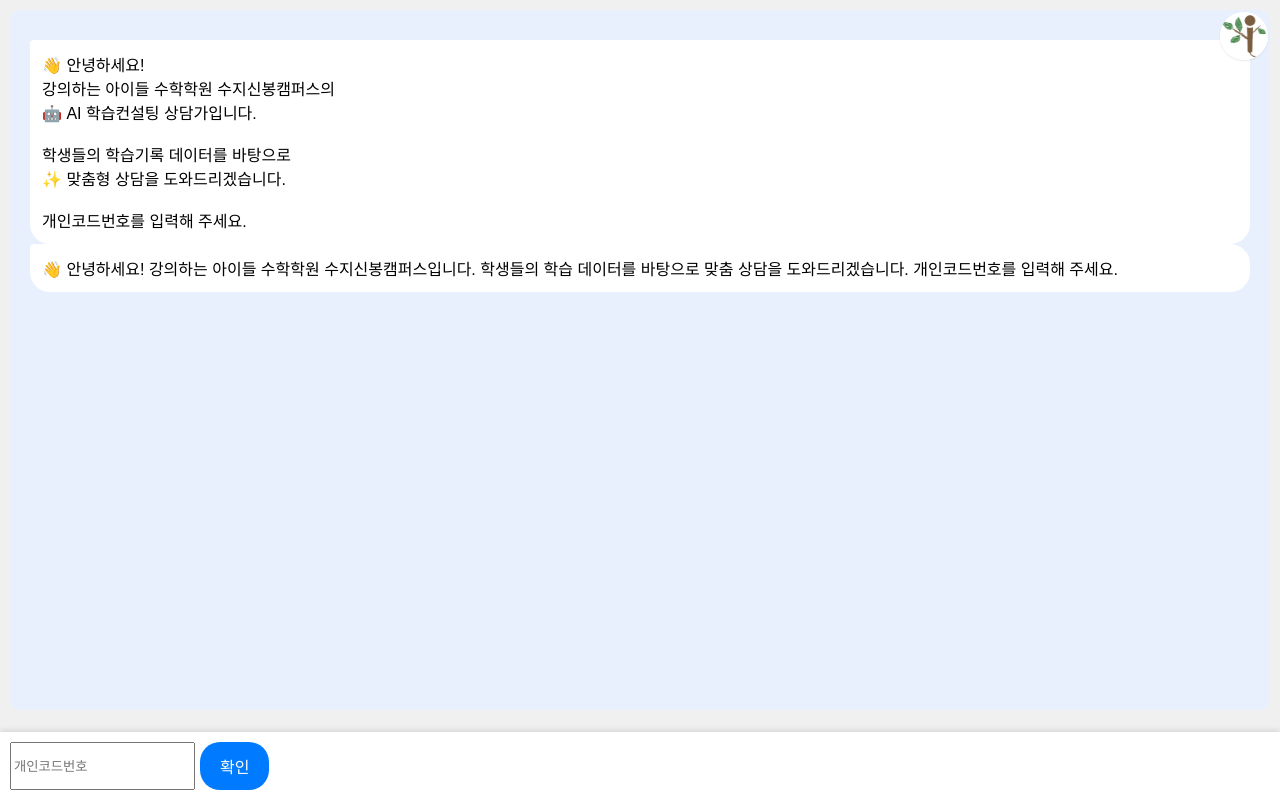
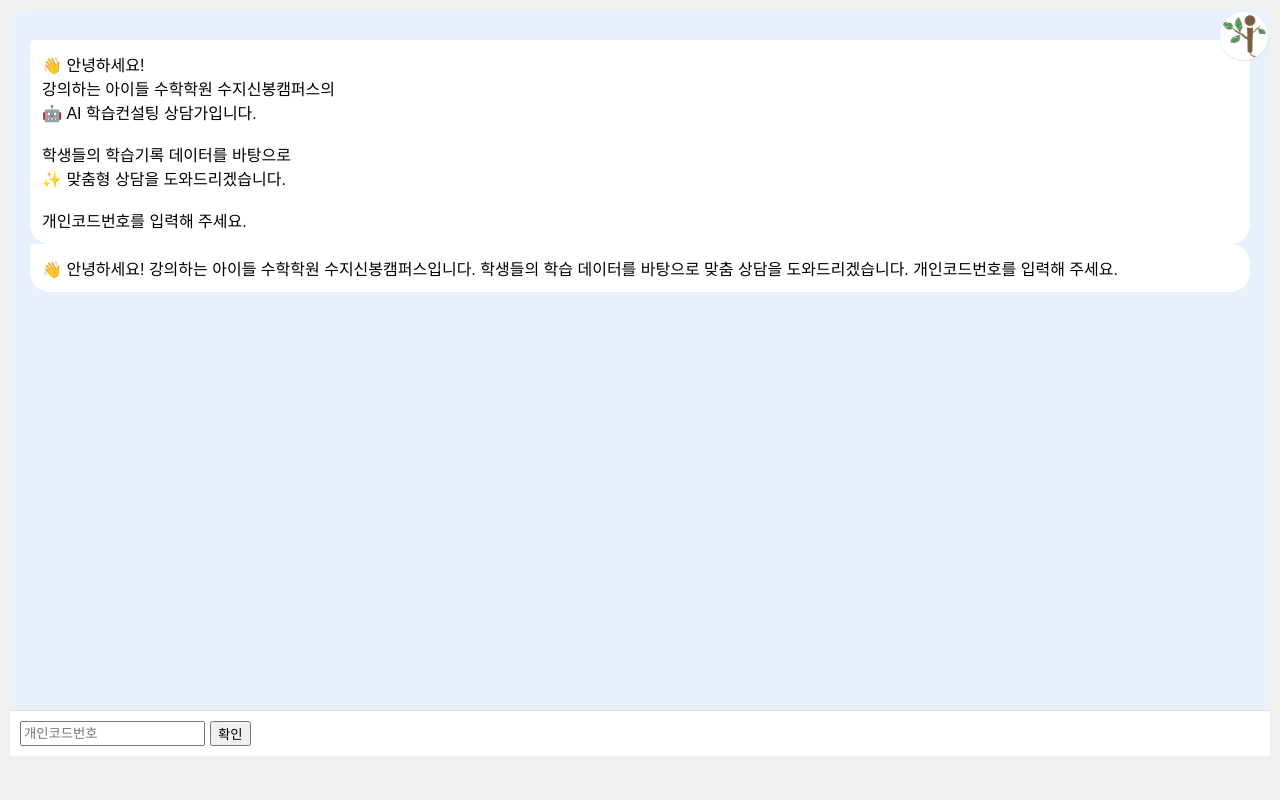
Before and after one commit to SINBONGMATH/learning-chatbotcd, a FastAPI app: page / in a window 1280 px wide. Run offline with FastAPI, Linux system fonts and the light colour scheme.

Commit message:
Update chat.html

```diff
--- a/templates/chat.html
+++ b/templates/chat.html
@@ -72,16 +72,14 @@
         }
 
         .input-container {
-            position: fixed;
+            display: flex;
+            padding: 10px;
+            gap: 10px;  /* 간격 추가 */
+            align-items: center;
+            background-color: white;
+            border-top: 1px solid #e0e0e0;
+            position: sticky;
             bottom: 0;
-            left: 0;
-            right: 0;
-            padding: 10px;
-            background: white;
-            display: flex;
-            flex-direction: column;
-            gap: 8px;
-            box-shadow: 0 -2px 5px rgba(0,0,0,0.1);
         }
 
         .code-container {
@@ -96,23 +94,18 @@
         }
 
         .message-input {
-            background-color: #F0F0F0;  /* 옅은 회색 */
-            border: none;
-            padding: 12px;
-            border-radius: 20px;
-            margin: 8px;
             flex-grow: 1;
+            margin-right: 15px;  /* 오른쪽 여백 증가 */
         }
 
-        button {
-            padding: 12px 20px;
-            background-color: #007bff;
+        .send-button, .confirm-button {
+            margin-right: 10px;  /* 오른쪽 여백 추가 */
+            min-width: 60px;     /* 버튼 최소 너비 설정 */
+            background-color: #007bff;  /* 파란색 */
             color: white;
             border: none;
-            border-radius: 20px;
-            cursor: pointer;
-            font-size: 16px;
-            white-space: nowrap;
+            border-radius: 5px;
+            padding: 8px 15px;
         }
 
         button:active {
@@ -181,9 +174,8 @@
 
     <script>
         window.onload = function() {
-            // 초기 메시지 표시
-            const initialMessage = `👋 안녕하세요!
-강의하는 아이들 수학학원 수지신봉캠퍼스입니다.
+            // 수정된 초기 메시지
+            const initialMessage = `👋 안녕하세요! 강의하는 아이들 수학학원 수지신봉캠퍼스입니다.
 학생들의 학습 데이터를 바탕으로 맞춤 상담을 도와드리겠습니다.
 
 개인코드번호를 입력해 주세요.`;
```
